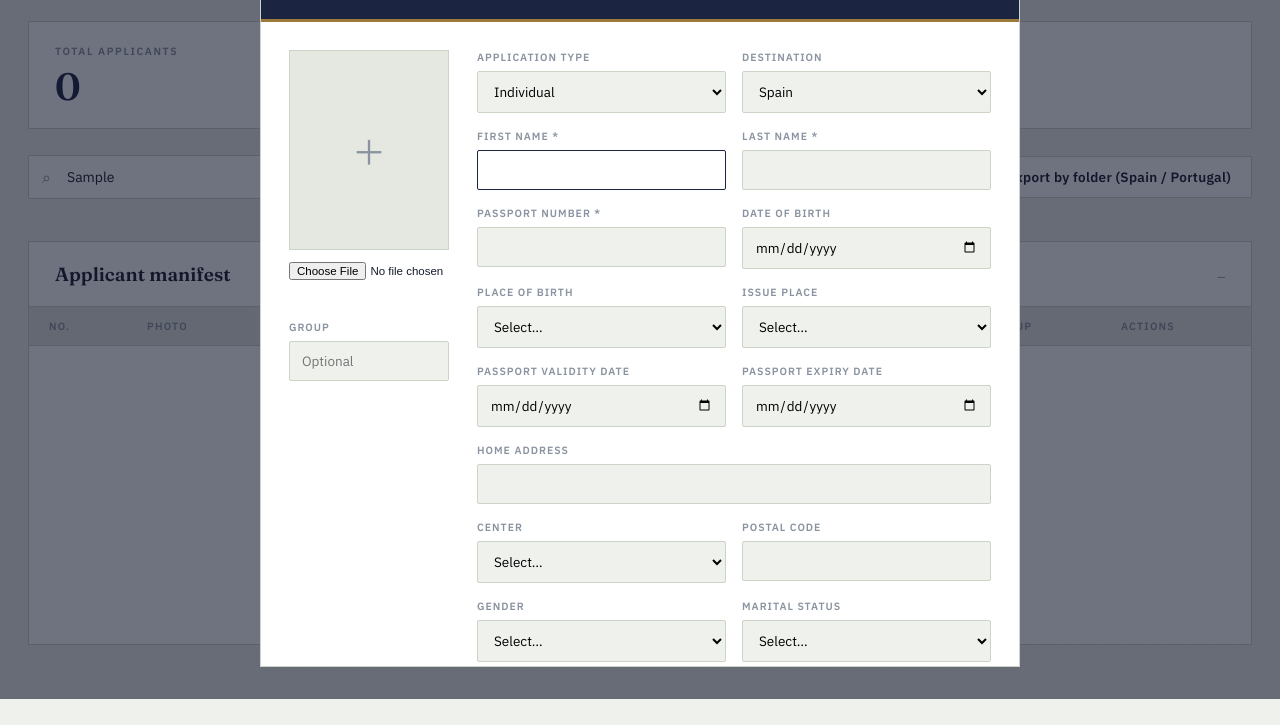
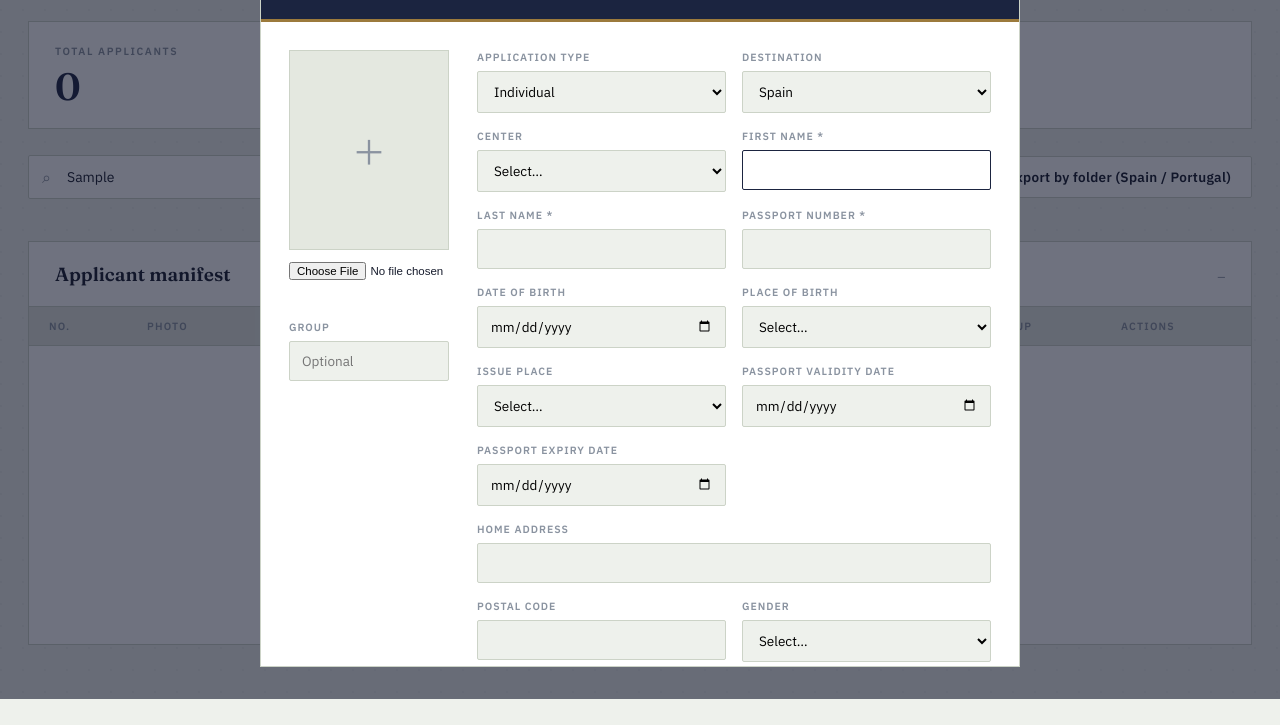
Before and after one commit to kabousa5-cmd/APPLICANTS_MANAGER-MAX, a website: page public/index.html in a window 1280 px wide. Both pictures are taken after typing "Sample" into the empty fields and a click on the button "+ Add applicant". Shown: the part 101-826 px from the top of the page. Drawn offline with nearby package versions, Linux system fonts and the light colour scheme; no server answers.

Commit message:
Update index.html

```diff
--- a/public/index.html
+++ b/public/index.html
@@ -443,9 +443,20 @@
           </select>
         </div>
         <div class="fg"><label>Destination</label>
-          <select id="fdest" onkeypress="handleEnter(event,'ff')">
+          <select id="fdest" onkeypress="handleEnter(event,'fc')" onchange="onDestinationChange()">
             <option value="Spain">Spain</option>
             <option value="Portugal">Portugal</option>
+          </select>
+        </div>
+        <div class="fg" id="fg-center"><label>Center</label>
+          <select id="fc" onkeypress="handleEnter(event,'ff')" onchange="onCenterChange()">
+            <option value="">Select…</option>
+            <option>CASABLANCA</option>
+            <option>TETOUAN</option>
+            <option>AGADIR</option>
+            <option>TANGIER</option>
+            <option>NADOR</option>
+            <option>RABAT</option>
           </select>
         </div>
         <div class="fg"><label>First name *</label><input id="ff" oninput="updateMrz()" onkeypress="handleEnter(event,'fl')"></div>
@@ -460,7 +471,7 @@
             <option>FES</option><option>MARRAKECH</option><option>MEKNES</option><option>OUJDA</option>
           </select>
         </div>
-        <div class="fg"><label>Issue place</label>
+        <div class="fg" id="fg-issueplace"><label>Issue place</label>
           <select id="fi" onkeypress="handleEnter(event,'fpid')">
             <option value="">Select…</option>
             <option>CASABLANCA</option><option>NADOR</option><option>RABAT</option>
@@ -470,39 +481,28 @@
         </div>
         <div class="fg"><label>Passport validity date</label><input type="date" id="fpid" onkeypress="handleEnter(event,'fped')"></div>
         <div class="fg"><label>Passport expiry date</label><input type="date" id="fped" onkeypress="handleEnter(event,'fa1')"></div>
-        <div class="fg full"><label>Home address</label><input id="fa1" onkeypress="handleEnter(event,'fc')"></div>
-        <div class="fg"><label>Center</label>
-          <select id="fc" onkeypress="handleEnter(event,'fpc')">
-            <option value="">Select…</option>
-            <option>CASABLANCA</option>
-            <option>TETOUAN</option>
-            <option>AGADIR</option>
-            <option>TANGIER</option>
-            <option>NADOR</option>
-            <option>RABAT</option>
-          </select>
-        </div>
-        <div class="fg"><label>Postal code</label><input id="fpc" onkeypress="handleEnter(event,'fgen')"></div>
-        <div class="fg"><label>Gender</label>
+        <div class="fg full" id="fg-homeaddress"><label>Home address</label><input id="fa1" onkeypress="handleEnter(event,'fpc')"></div>
+        <div class="fg" id="fg-postalcode"><label>Postal code</label><input id="fpc" onkeypress="handleEnter(event,'fgen')"></div>
+        <div class="fg" id="fg-gender"><label>Gender</label>
           <select id="fgen" onkeypress="handleEnter(event,'fms')">
             <option value="">Select…</option>
             <option>Male</option><option>Female</option>
           </select>
         </div>
-        <div class="fg"><label>Marital status</label>
+        <div class="fg" id="fg-maritalstatus"><label>Marital status</label>
           <select id="fms" onkeypress="handleEnter(event,'fpj')">
             <option value="">Select…</option>
             <option>Single</option><option>Married</option><option>Divorced</option><option>Widowed</option>
           </select>
         </div>
-        <div class="fg"><label>Purpose of journey</label>
+        <div class="fg" id="fg-purpose"><label>Purpose of journey</label>
           <select id="fpj" onkeypress="handleEnter(event,'frel')">
             <option value="">Select…</option>
             <option>Tourism</option><option>Business</option><option>Family Visit</option>
             <option>Medical</option><option>Study</option><option>Transit</option><option>Other</option>
           </select>
         </div>
-        <div class="fg"><label>Relationship with primary applicant</label>
+        <div class="fg" id="fg-relationship"><label>Relationship with primary applicant</label>
           <select id="frel" onkeypress="handleEnter(event,'ff')">
             <option value="">Select…</option>
             <option>Father</option><option>Daughter</option>
@@ -555,6 +555,63 @@
     const p = document.getElementById('fb').value;
     const i = document.getElementById('fi');
     if (p && !i.value) i.value = p;
+  }
+
+  // FEATURE: Center → Home address / Postal code auto-fill.
+  // The moment a Center is picked, the Home address is set to the same
+  // name as the Center, and the Postal code is filled in automatically
+  // based on that Center's real Moroccan postal code.
+  const CENTER_POSTAL_CODES = {
+    'CASABLANCA': '20000',
+    'TETOUAN': '93000',
+    'AGADIR': '80000',
+    'TANGIER': '90000',
+    'NADOR': '62000',
+    'RABAT': '10000'
+  };
+  function onCenterChange(){
+    const c = document.getElementById('fc').value;
+    if (!c) return;
+    document.getElementById('fa1').value = c;
+    document.getElementById('fpc').value = CENTER_POSTAL_CODES[c] || '';
+  }
+
+  // Rebuilds the Center dropdown's options for the given destination.
+  // Portugal is restricted to Casablanca / Rabat only. If a desiredValue
+  // is passed (e.g. while loading an existing applicant for editing) it's
+  // preserved even if it falls outside the normally-allowed set, so no
+  // existing data is silently lost.
+  function updateCenterOptions(destination, desiredValue){
+    const sel = document.getElementById('fc');
+    const value = desiredValue !== undefined ? desiredValue : sel.value;
+    const spainCenters = ['CASABLANCA','TETOUAN','AGADIR','TANGIER','NADOR','RABAT'];
+    const portugalCenters = ['CASABLANCA','RABAT'];
+    const opts = (destination === 'Portugal' ? portugalCenters : spainCenters).slice();
+    if (value && !opts.includes(value)) opts.push(value);
+    sel.innerHTML = '<option value="">Select…</option>' + opts.map(o => `<option>${escapeHtml(o)}</option>`).join('');
+    sel.value = value || '';
+  }
+
+  // FEATURE: Portugal applications only need a reduced set of fields —
+  // First name, Last name, Passport number, Date of birth, Place of birth,
+  // Passport validity date, Passport expiry date, and Center (limited to
+  // Casablanca / Rabat). Everything else is hidden (but not cleared —
+  // values already entered, like the auto-filled Home address/Postal
+  // code, are kept silently in case the destination is switched back).
+  function updateFieldVisibility(destination){
+    const isPortugal = destination === 'Portugal';
+    const hideIds = ['fg-issueplace','fg-homeaddress','fg-postalcode','fg-gender','fg-maritalstatus','fg-purpose','fg-relationship'];
+    hideIds.forEach(id => {
+      const el = document.getElementById(id);
+      if (el) el.style.display = isPortugal ? 'none' : '';
+    });
+  }
+
+  function onDestinationChange(desiredCenterValue){
+    const dest = document.getElementById('fdest').value;
+    const val = desiredCenterValue !== undefined ? desiredCenterValue : document.getElementById('fc').value;
+    updateCenterOptions(dest, val);
+    updateFieldVisibility(dest);
   }
 
   function handleEnter(event, nextFieldId){
@@ -812,6 +869,7 @@
     onAppTypeChange();
     document.getElementById('fdest').value = destination || 'Spain';
     ['ff','fl','fp','fd','fb','fi','fa1','fc','fpc','fph','fgen','fms','fpj','frel','fpid','fped'].forEach(id => document.getElementById(id).value = '');
+    onDestinationChange('');
     document.getElementById('fp').removeAttribute('readonly');
     document.getElementById('fp-lock-note').style.display = 'none';
     resetPhotoSlot(null);
@@ -833,6 +891,7 @@
     document.getElementById('fdest').value = 'Spain';
     onAppTypeChange();
     ['ff','fl','fp','fd','fb','fi','fa1','fc','fpc','fph','fgen','fms','fpj','frel','fpid','fped'].forEach(id => document.getElementById(id).value = '');
+    onDestinationChange('');
     document.getElementById('fp').removeAttribute('readonly');
     document.getElementById('fp-lock-note').style.display = 'none';
     resetPhotoSlot(null);
@@ -854,6 +913,7 @@
     document.getElementById('fat').value = a.ApplicationType || 'Individual';
     document.getElementById('fdest').value = a.Destination || 'Spain';
     onAppTypeChange();
+    onDestinationChange(a.City || '');
     document.getElementById('ff').value = a.FirstName || '';
     document.getElementById('fl').value = a.LastName || '';
     document.getElementById('fp').value = a.PassportNo || '';
@@ -865,7 +925,6 @@
     document.getElementById('fpid').value = a.PassportValidityDate || '';
     document.getElementById('fped').value = a.PassportExpiryDate || '';
     document.getElementById('fa1').value = a.HomeAddressLine1 || '';
-    document.getElementById('fc').value = a.City || '';
     document.getElementById('fpc').value = a.PostalCode || '';
     document.getElementById('fgen').value = a.Gender || '';
     document.getElementById('fms').value = a.MaritalStatus || '';
```
